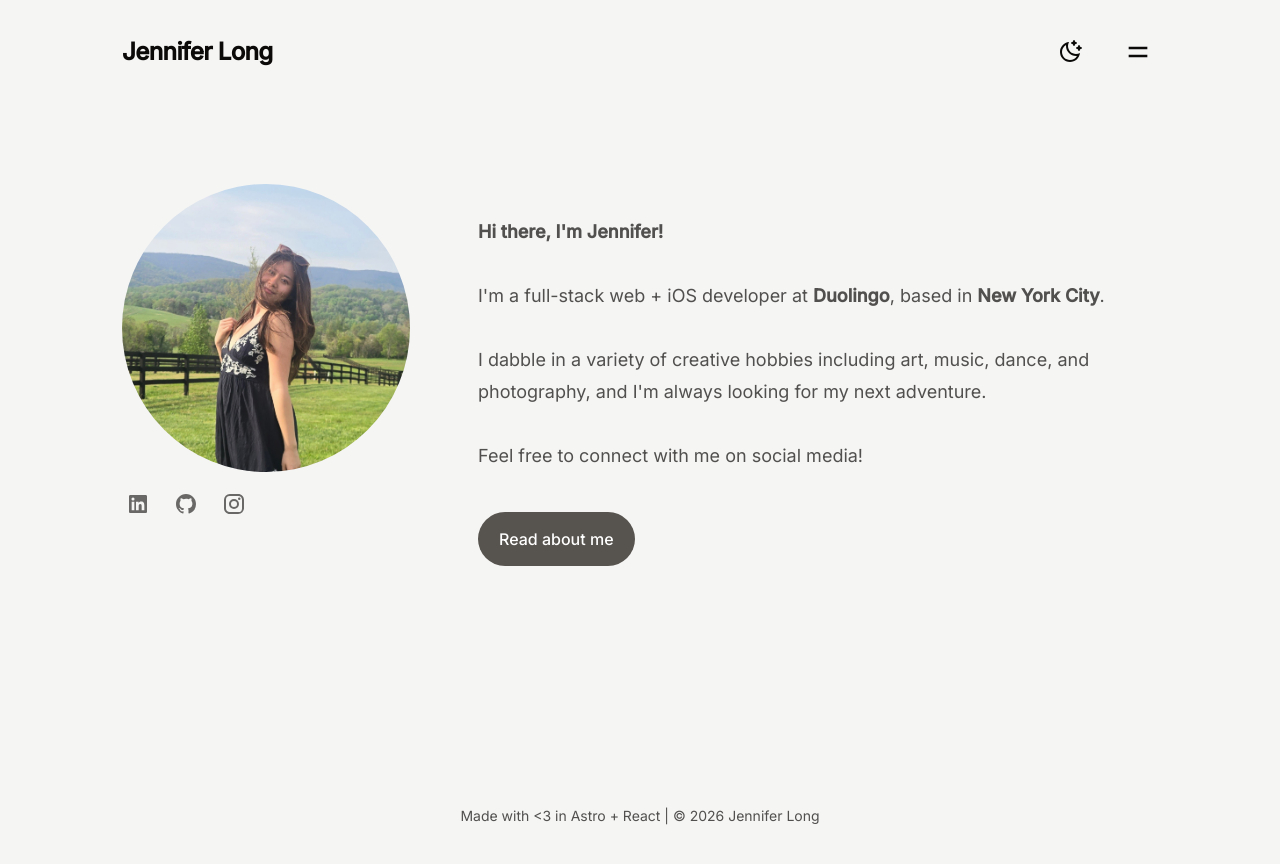
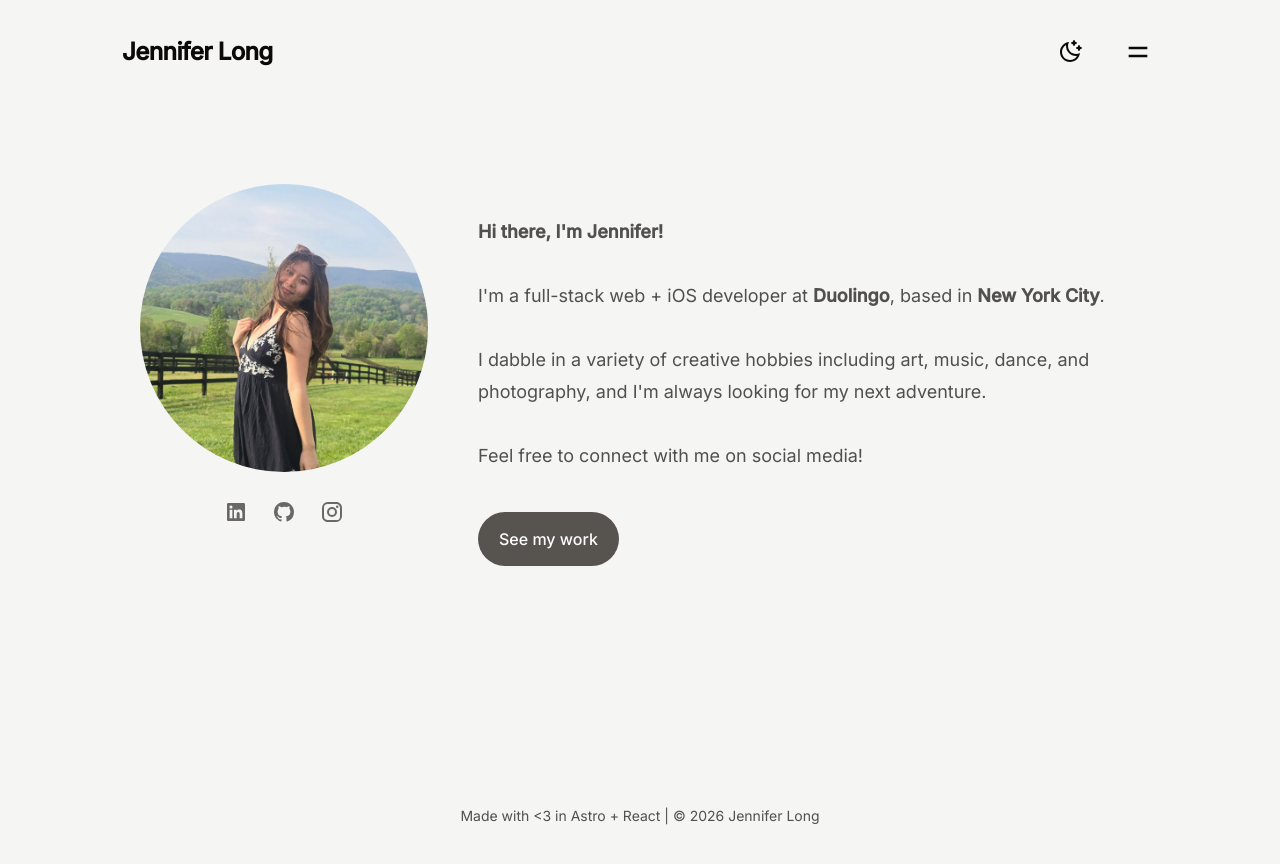
Before and after one commit to j-alicia-long/me, an Astro site: page / in a window 1280 px wide. Built offline with nearby package versions, Linux system fonts and the light colour scheme; Astro itself is replaced by a stand-in of ours.

Commit message:
Fix deployment

```diff
--- a/src/components/home/About.tsx
+++ b/src/components/home/About.tsx
@@ -28,7 +28,7 @@ const SocialLinks = () => (
 const About = () => (
   <Section>
     <div className="grid gap-12 lg:grid-cols-3 lg:gap-8">
-      <div className="flex flex-col items-center gap-4 lg:items-start">
+      <div className="flex flex-col items-center gap-6">
         <img
           src="/assets/profile.jpg"
           alt="Jennifer"
@@ -46,7 +46,7 @@ const About = () => (
           <br /><br />
           Feel free to connect with me on social media!
         </p>
-        <Button href="/about">Read about me</Button>
+        <Button href="/photography">See my work</Button>
       </div>
     </div>
   </Section>
```
Also changed, not shown: .github/workflows/deploy.yml, .github/workflows/static.yml (deleted), README.md.
